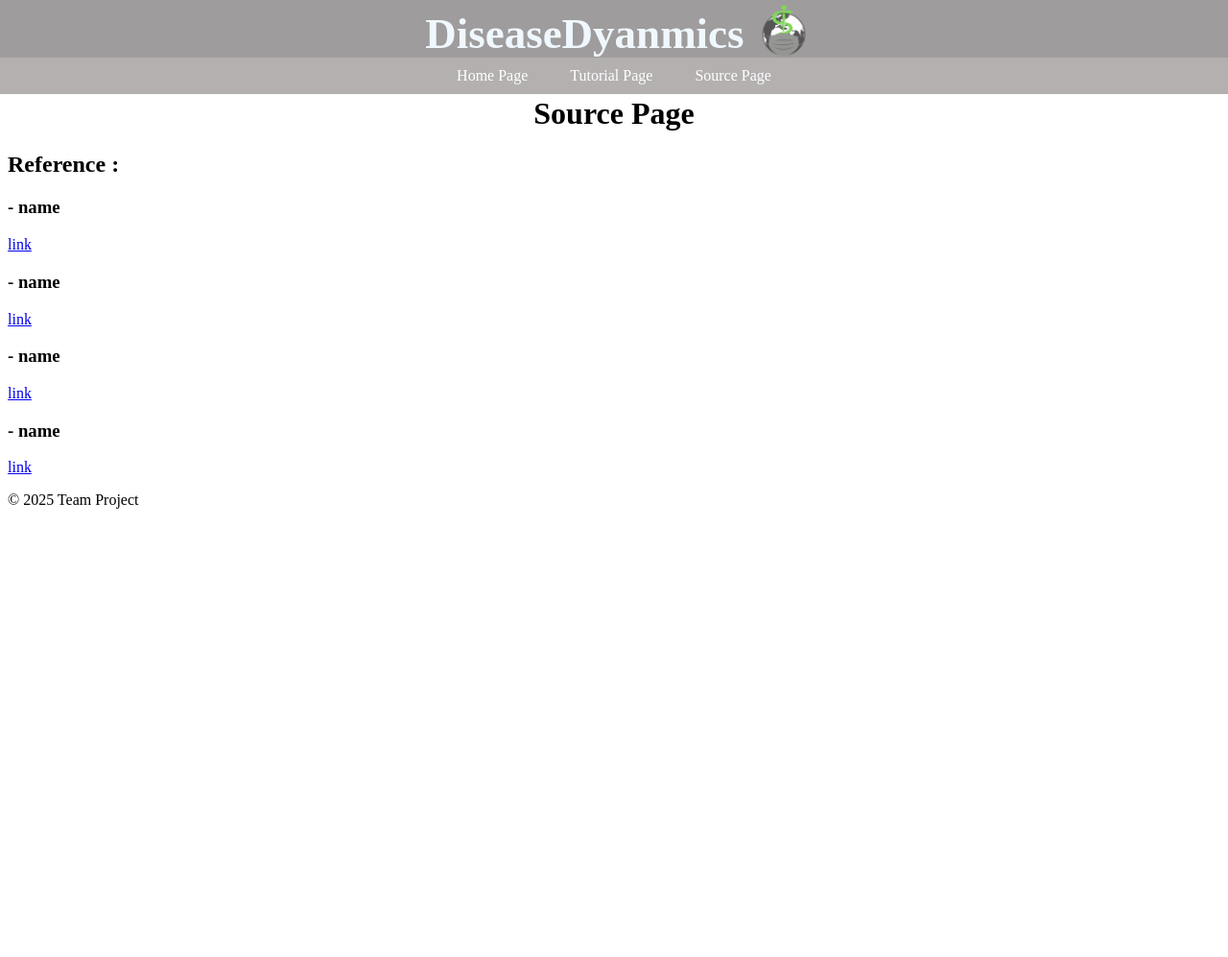
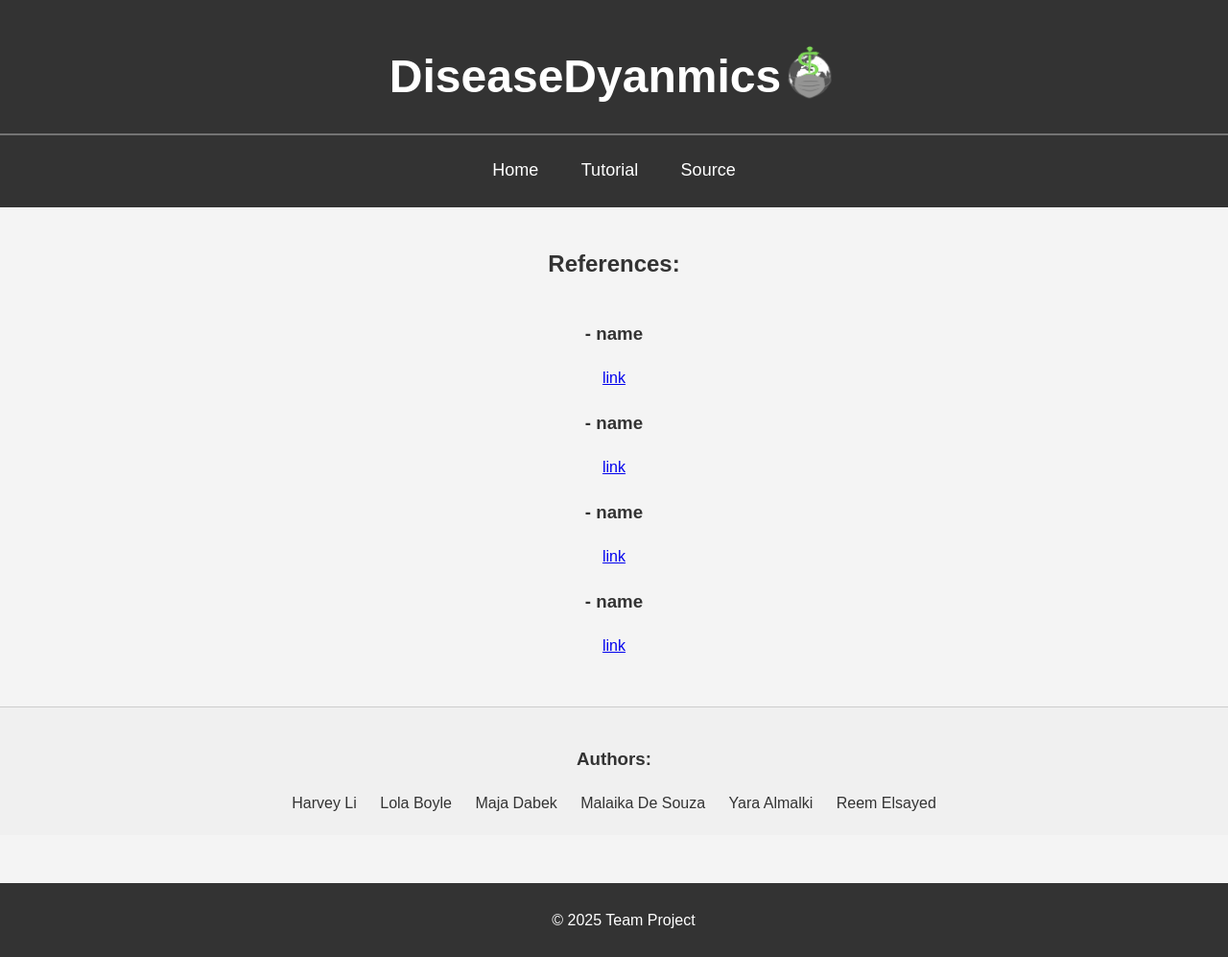
Before and after one commit to munkkys/DiseaseDynamics, a plain HTML site: page sourcePage.html in a window 1280 px wide. Shown: the whole page at 96% size. Before the commit the page ends 800 px from the top, so only its background shows below. Drawn offline with Linux system fonts and the light colour scheme.

Commit message:
Style changes
Moved the authors bar for a cleaner look. Matched Tutorial and Sources pages to match the homepage for a more modern look.

```diff
--- a/Style-alternative.css
+++ b/Style-alternative.css
@@ -11,6 +11,13 @@ header h1 {
   font-size: 3em;
   margin-bottom: 20px;
   text-align: center;
+}
+
+.logImg {
+  width: 60px;
+  height: 60px;
+  vertical-align: middle;
+  margin-bottom: 10px;
 }
 
 header hr {
@@ -43,20 +50,17 @@ body {
 }
 
 /* Using a container wrapper to fill the page & position footer at the bottom */
-.container {
-  min-height: 100vh;
+.container section {
   padding-left: 100px;
   padding-right: 100px;
+  margin: 0 auto;
+  text-align: center;
   flex: auto;
   display: flex;
-  flex-direction: row;
+  flex-direction: column;
+  align-items: center;
 }
 
-/*Download section */
-.download-section {
-  padding-right: 150px;
-}
-/* Download button */
 .download-btn {
   display: inline-block;
   padding: 10px 20px;
@@ -71,22 +75,26 @@ body {
   background-color: #0056b3;
 }
 
-/* Authors bar*/
-.authors {
-  position: static;
-  left: 20px;
-  width: fit-content;
-  max-height: fit-content;
+/* Footer */
+.authors-footer {
+  background-color: #f0f0f0;
   padding: 20px;
-  margin-right: 20px;
-  background-color: #f9f9f9;
-  border: 1px solid #ccc;
-  border-radius: 10px;
-  box-shadow: 2px 2px 10px rgba(0, 0, 0, 0.1);
-  z-index: 10;
+  margin-top: 50px;
+  border-top: 1px solid #ccc;
+  text-align: center;
 }
 
-/* Footer */
+.authors-footer ul {
+  list-style: none;
+  padding: 0;
+  margin: 10px 0 0 0;
+}
+
+.authors-footer li {
+  display: inline-block;
+  margin: 0 10px;
+}
+
 footer {
   text-align: center;
   padding: 10px;
--- a/sourcePage.html
+++ b/sourcePage.html
@@ -2,84 +2,31 @@
 <html lang='en'>
 
 <head>
+
+    <head>
         <meta charset="UTF-8">
         <meta name="viewport" content="width=device-width, initial-scale=1.0">
-    <title>DiseaseDyanmics</title>
-    <style>
-        .title {
-            text-align: center;
-            background-color: rgb(158, 156, 156);
-            color: aliceblue;
-            font-size: 45px;
-            position: fixed;
-            padding: 5px;
-            top: 0;
-            left: 0;
-            width: 100%;
-        }
-
-        .Source {
-            margin-bottom: 10px;
-            text-align: left;
-        }
-
-        .a {
-            color: blue;
-        }
-
-        .h2 {
-            text-align: left;
-        }
-
-        h1 {
-            text-align: center;
-            margin-top: 100px;
-        }
-
-        .menu {
-            text-align: center;
-            top: 30px;
-            width: 100%;
-            position: fixed;
-            background-color: #b4b0b0;
-            margin-top: 30px;
-            left: 0;
-        }
-
-        .menu a {
-            color: white;
-            padding: 10px 20px;
-            text-decoration: none;
-            display: inline-block;
-        }
-
-        .menu a:hover {
-            background-color: #ddd8d8;
-        }
-
-        .logImg {
-            width: 60px;
-            height: 60px;
-            vertical-align: middle;
-            margin-bottom: 10px;
-
-        }
-    </style>
+        <meta name="keywords" content="disease mapping, disease analysis, disease map, spread analysis" />
+        <meta name="description" content="Disease Dynamics is...." />
+        <title>Disease Dynamics: Sources</title>
+        <link rel="stylesheet" href="Style-alternative.css" />
+    </head>
 </head>
 
 <body>
-    <div class="title">
-        <strong>DiseaseDyanmics</strong>
-        <img src="DiseaseDynamicsLogo.png" alt="logo" class="logImg">
-    </div>
-    <div class="menu">
-        <a href="index.html">Home Page</a>
-        <a href="tutorialPage.html">Tutorial Page</a>
-        <a href="sourcePage.html">Source Page</a>
-    </div>
+    <header>
+        <h1>DiseaseDyanmics<img src="DiseaseDynamicsLogo.png" alt="logo" class="logImg"></h1>
+        <hr />
+        <nav>
+            <a href="index.html">Home</a>
+            <a href="tutorialPage.html">Tutorial</a>
+            <a href="sourcePage.html">Source</a>
+        </nav>
+    </header>
 
-    <h1> Source Page </h1>
-    <h2>Reference :</h2>
+    <div class="container">
+        <section>
+            <h2>References:</h2>
             <div class="Source">
                 <h3> - name</h3>
                 <a href="link">link</a>
@@ -96,9 +43,26 @@
                 <h3> - name</h3>
                 <a href="link">link</a>
             </div>
-</body>
+        </section>
+    </div>
+
+    <section class="authors-footer">
+        <h3>Authors:</h3>
+        <ul>
+            <li>Harvey Li</li>
+            <li>Lola Boyle</li>
+            <li>Maja Dabek</li>
+            <li>Malaika De Souza</li>
+            <li>Yara Almalki</li>
+            <li>Reem Elsayed</li>
+        </ul>
+    </section>
+
+
     <footer>
         <p> &copy; 2025 Team Project</p>
     </footer>
 
+</body>
+
 </html>
```
Also changed, not shown: index.html (+15 -13 lines), tutorialPage.html (+34 -65 lines). Lines whose indentation alone changed are shown as unchanged.
